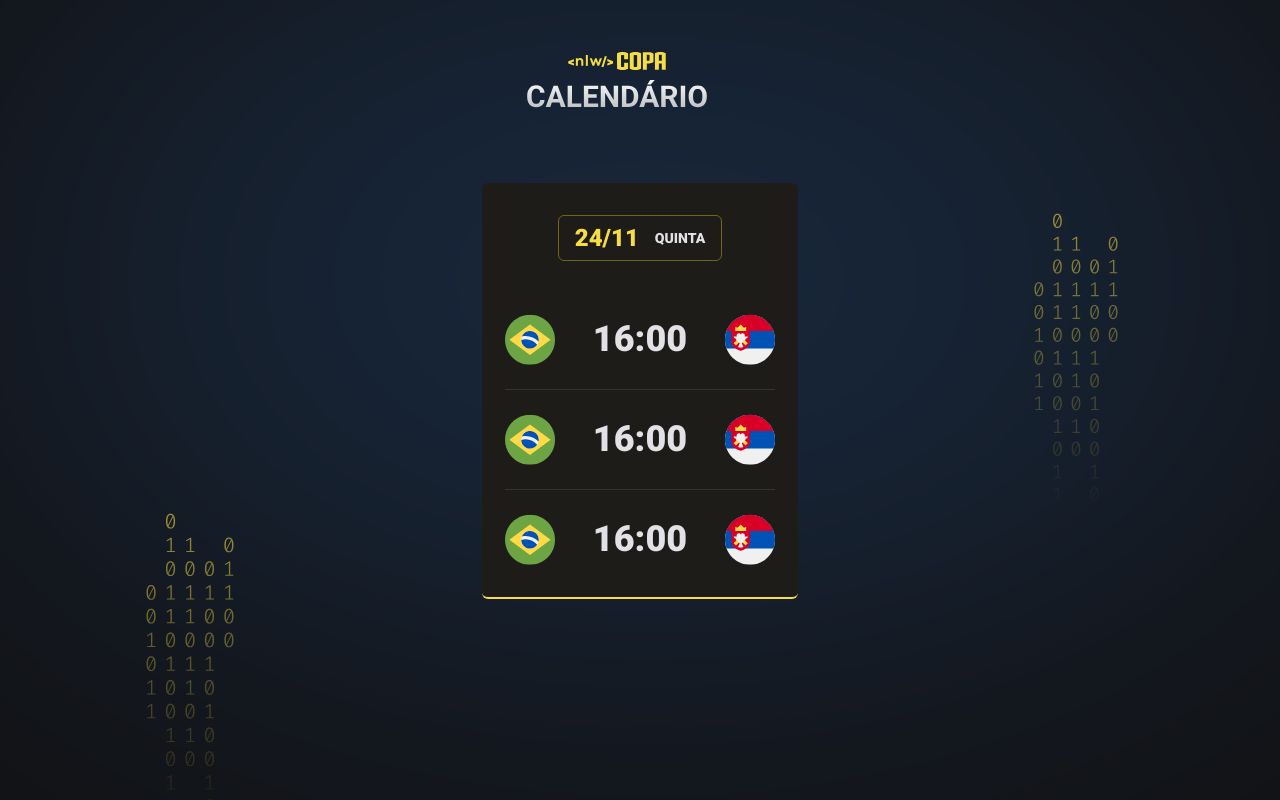
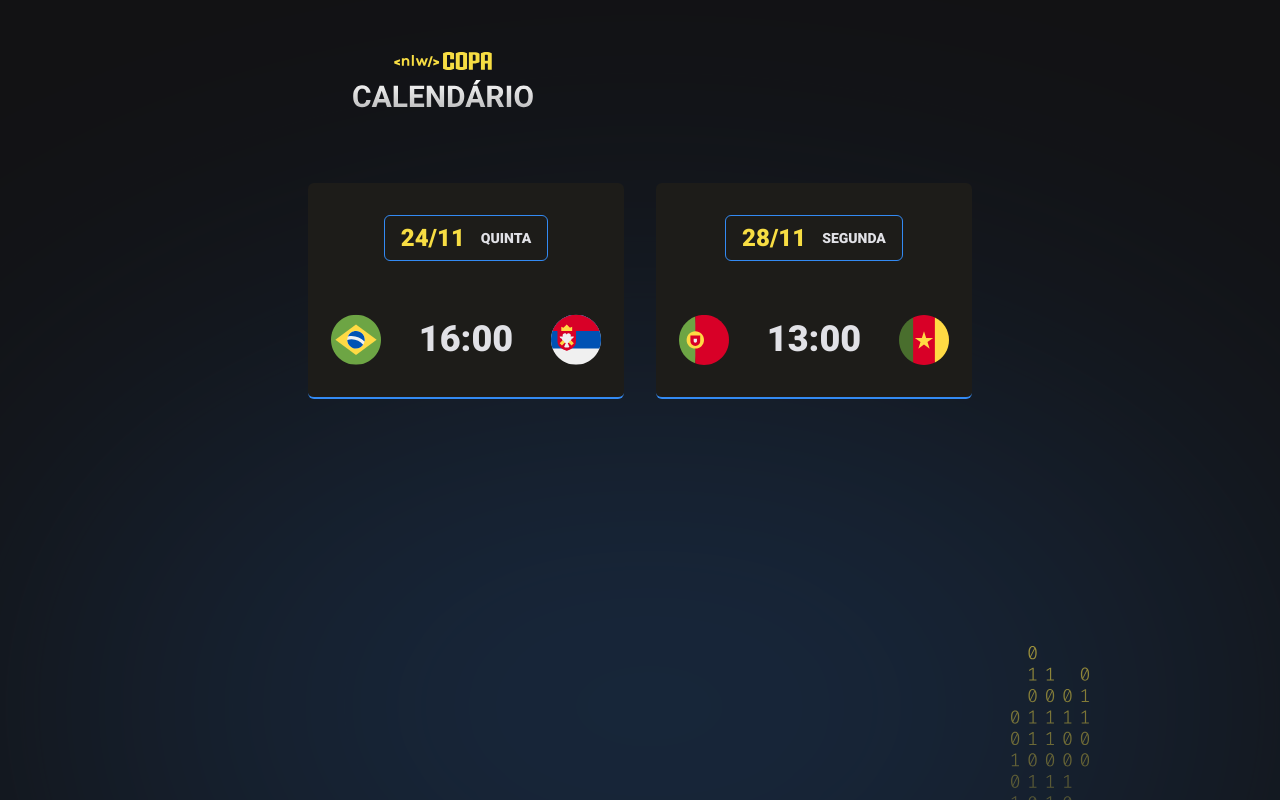
Before and after one commit to ChristSavior/NLW_Copa_Rocketseat, a plain HTML site: page index.html in a window 1280 px wide. Drawn offline with Linux system fonts and the light colour scheme.

Commit message:
Projeto final

```diff
--- a/index.html
+++ b/index.html
@@ -13,43 +13,14 @@
         <link href="https://fonts.googleapis.com/css2?family=Roboto:wght@900&display=swap" rel="stylesheet">
         <title>Calendário de Jogos - NLW Copa</title>
     </head>
-    <body>
-        <div id="app">
-
-        <header>
-            <img src="./assets/logo.svg" alt="logo-inicial">
+    <body class="blue">
+    <div id="app">
+        <header id="inicio">
+            <a href="https://youtube.com" target="_blank">
+            <img src="./assets/logo.svg" alt="logo-inicial"> </a>
         </header>
-
-        <main id="cards">
-            <div class="card">
-                <h2>24/11 <span>Quinta</span></h2>
-
-
-                <ul>
-                    <li>
-                        <img src="./assets/icon-brazil.svg" alt="Ícone do Brasil">
-                        <strong>16:00</strong>
-                        <img src="./assets/icon-serbia.svg" alt="Ícone da Sérvia">
-                    </li>
-                    <li>
-                        <img src="./assets/icon-brazil.svg" alt="Ícone do Brasil">
-                        <strong>16:00</strong>
-                        <img src="./assets/icon-serbia.svg" alt="Ícone da Sérvia">
-                    </li>
-                    <li>
-                        <img src="./assets/icon-brazil.svg" alt="Ícone do Brasil">
-                        <strong>16:00</strong>
-                        <img src="./assets/icon-serbia.svg" alt="Ícone da Sérvia">
-                    </li>
-                </ul>
-            </div>
-        </div>
-        </main>
-
-
-
-
-
-
+        <main id="cards"></main>
+    </div>
+    <script src="./main.js"></script>
     </body>
 </html>
--- /dev/null
+++ b/main.js
@@ -0,0 +1,27 @@
+function createGame(player1, hour, player2){
+    return `
+        <li>
+            <img src="./assets/icon-${player1}.svg" alt="Ícone do ${player1}">
+            <strong>${hour}</strong>
+            <img src="./assets/icon-${player2}.svg" alt="Ícone da ${player2}">
+        </li>`
+}
+
+
+
+
+function createCard(date, day, games) {
+    return `<div class="card">
+    <h2>${date} <span>${day}</span></h2>
+    <ul>
+       ${games}
+    </ul>
+</div>
+`
+}
+
+
+
+ document.querySelector("#cards").innerHTML =
+
+        createCard('24/11', 'quinta', createGame('brazil', '16:00', 'serbia')) + createCard('28/11', 'segunda', createGame('portugal', '13:00', 'cameroon'))
--- a/style.css
+++ b/style.css
@@ -3,6 +3,28 @@
     padding: 0;
     box-sizing: border-box;
 }
+
+:root {
+    --card-title-border-color: #746615;
+    --card-color-primary: #f7dd43;
+    --card-bg-color: #1d1c19;
+}
+
+body.blue {
+    --card-title-border-color: #338AF3;
+    --card-color-primary: #338AF3;
+    --card-bg-color: #1d1c19;
+
+}
+
+body.green {
+    --card-title-border-color: #047C3F;
+    --card-color-primary: #047C3F;
+    --card-bg-color: #1d1c19;
+}
+
+
+
 
 ul {
     list-style: none;
@@ -11,8 +33,11 @@ ul {
 body {
     background-color: #121214;
     background-image: url(./assets/bg.svg);
-    background-position-x: center;
-    background-position-y: 55.6%;
+    background-position: top center;
+    background-repeat: no-repeat;
+    background-size: cover;
+
+    /* background: #121214 var(--bg) no-repeat top center/cover; */
 }
 
 body * {
@@ -29,11 +54,17 @@ header {
     margin-bottom: 63px;
 }
 
+#cards {
+    display: flex;
+    flex-direction: column;
+    gap: 32px;
+}
+
 .card {
     padding: 32px 23px;
     text-align: center;
-    background: #1d1c19;
-    border-bottom: 2px solid #f7dd43;
+    background: var(--card-bg-color);
+    border-bottom: 2px solid var(--card-color-primary);
     border-radius: 6px;
 }
 
@@ -44,7 +75,7 @@ header {
     align-items: center;
 
     padding: 8px 16px;
-    border: 1px solid #746615;
+    border: 1px solid var(--card-title-border-color);
     border-radius: 6px;
 
     width: fit-content;
@@ -86,3 +117,40 @@ header {
 
     color: #E1E1E6;
 }
+#inicio:hover,
+.card h2:hover,
+.card ul li strong:hover,
+.card ul li img:hover {
+    transform: scale(1.1);
+}
+
+#inicio,
+.card h2,
+.card ul li strong,
+.card ul li img {
+    transition: transform 0.3s;
+}
+
+#inicio,
+.card {
+    animation: appear 1.0s;
+}
+
+@keyframes appear {
+    0% {
+        transform: translateY(-50px);
+        opacity: 0;
+    }
+    100% {
+        opacity: 1;
+    }
+}
+
+
+@media (min-width: 700px) {
+    #cards {
+        max-width: 670px;
+        flex-direction: row;
+        flex-wrap: wrap;
+    }
+}
```
Also changed, not shown: assets/icon-cameroon.svg (added), assets/icon-ghana.svg (added), assets/icon-portugal.svg (added), assets/icon-switzerland.svg (added).
